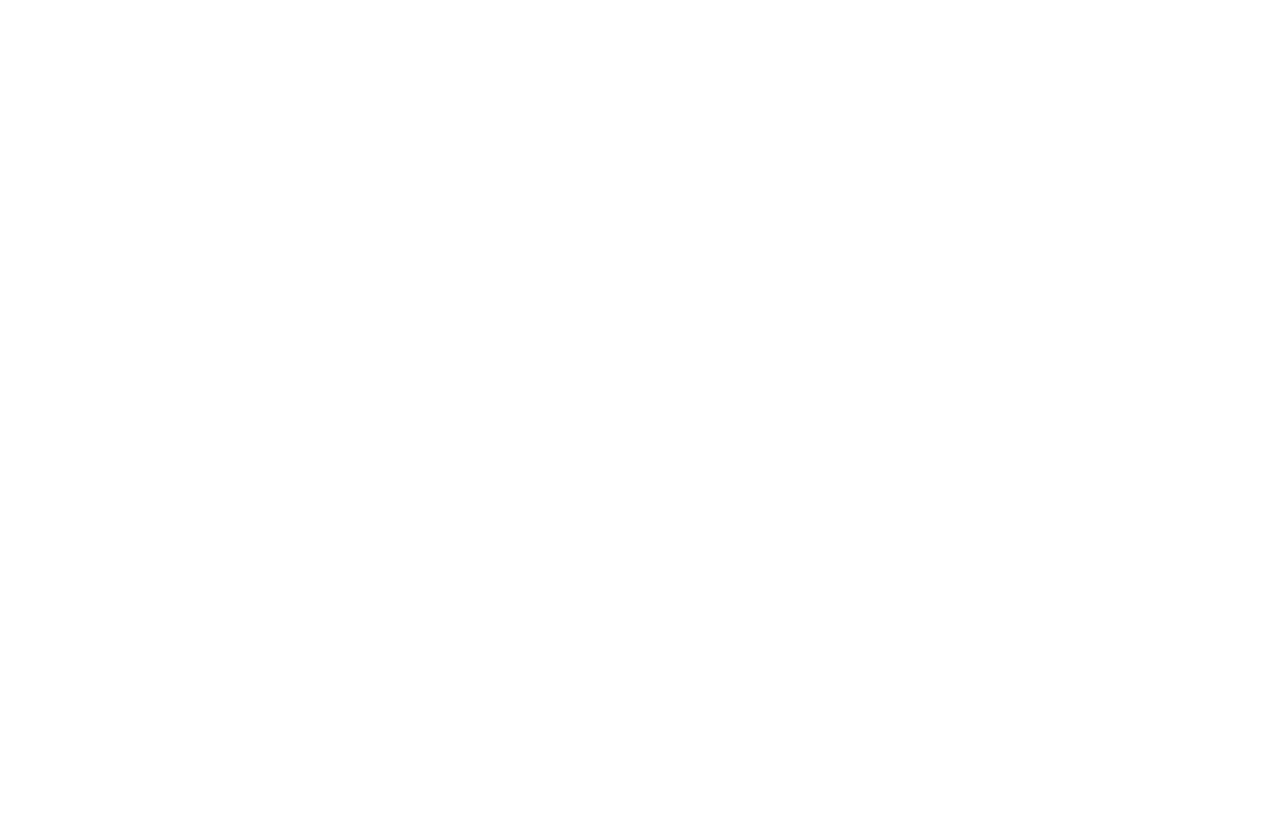
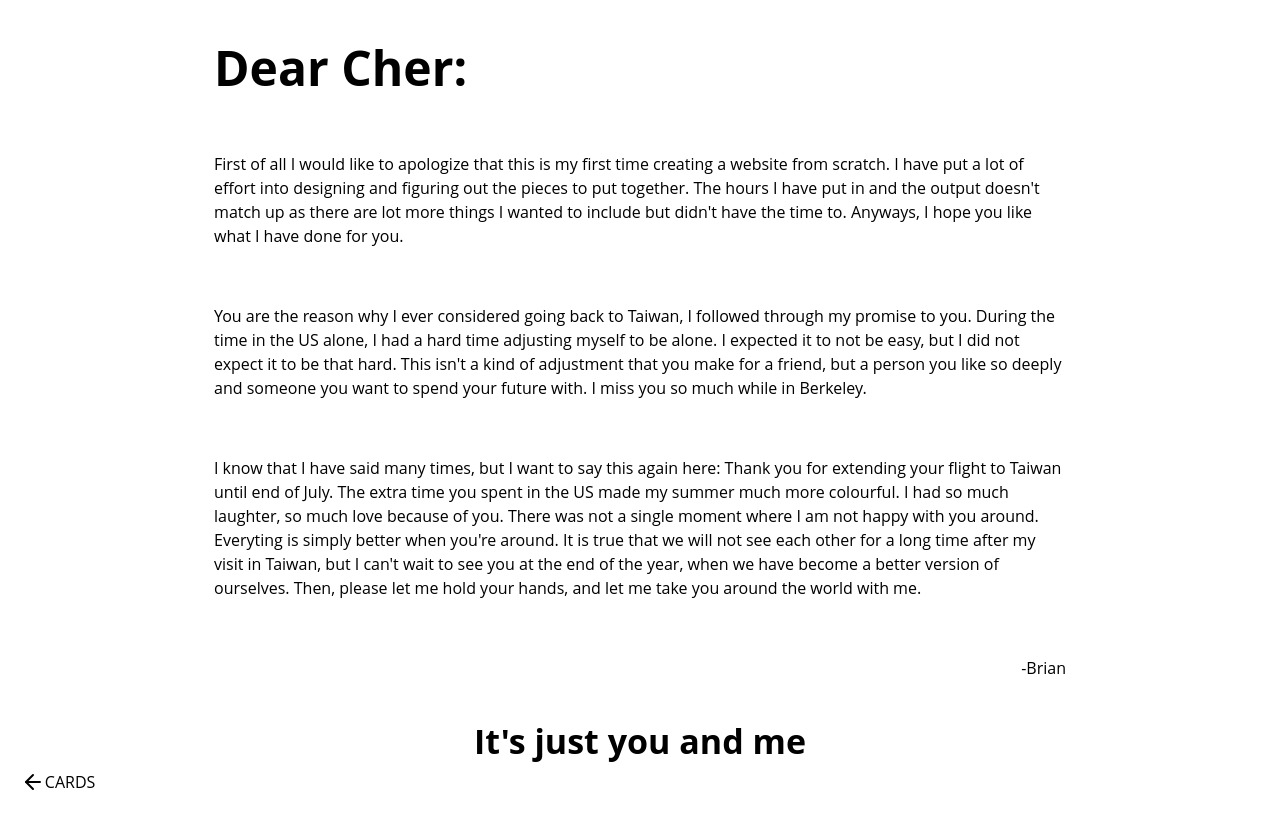
Before and after one commit to brian890809/cher-bday, a React (Create React App) app: page /love-letter in a window 1280 px wide. Before the commit this address had no page. Shown: the top 828 px of the page. Before the commit the page ends 800 px from the top, so only its background shows below. Built offline with nearby package versions, Linux system fonts and the light colour scheme.

Commit message:
complete

```diff
--- a/src/App.js
+++ b/src/App.js
@@ -2,6 +2,7 @@
 import { BrowserRouter as Router, Route, Routes } from "react-router-dom";
 import Card from './pages/card/card.page'
 import Home from './pages/home/home.page'
+import LoveLetter from './pages/love-letter/love-letter.page'
 import React from 'react';
 import theme from './theme/theme';
 import {ThemeProvider} from '@mui/material/styles';
@@ -18,6 +19,7 @@
             <Routes>
               <Route path="/" element={<Home/>} />
               <Route path="/card" element={<Card/>} />
+              <Route path='/love-letter' element={<LoveLetter/>}/>
             </Routes>
           </Router>
         </ThemeProvider>
--- a/src/pages/card/card.page.jsx
+++ b/src/pages/card/card.page.jsx
@@ -44,7 +44,6 @@
                 </Slider>
                 <Pagination sx={{color: 'black'}} className="pagination prev" children="Home" href="/"/>
                 <Pagination sx={{color: 'black'}} className="pagination next" next children="Love Letter" href="/love-letter"/>
-                {/* <IconButton children="ChevronLeft"/> */}
             </div>
         )
     }
--- /dev/null
+++ b/src/pages/love-letter/love-letter.data.js
@@ -0,0 +1,8 @@
+export const data = {
+    title: "Dear Cher:",
+    motto: "It's just you and me",
+    body: "First of all I would like to apologize that this is my first time creating a website from scratch. I have put a lot of effort into designing and figuring out the pieces to put together. The hours I have put in and the output doesn't match up as there are lot more things I wanted to include but didn't have the time to. Anyways, I hope you like what I have done for you.",
+    body2: "You are the reason why I ever considered going back to Taiwan, I followed through my promise to you. During the time in the US alone, I had a hard time adjusting myself to be alone. I expected it to not be easy, but I did not expect it to be that hard. This isn't a kind of adjustment that you make for a friend, but a person you like so deeply and someone you want to spend your future with. I miss you so much while in Berkeley.",
+    body3: "I know that I have said many times, but I want to say this again here: Thank you for extending your flight to Taiwan until end of July. The extra time you spent in the US made my summer much more colourful. I had so much laughter, so much love because of you. There was not a single moment where I am not happy with you around. Everyting is simply better when you're around. It is true that we will not see each other for a long time after my visit in Taiwan, but I can't wait to see you at the end of the year, when we have become a better version of ourselves. Then, please let me hold your hands, and let me take you around the world with me.",
+    signature: "-Brian"
+}
--- /dev/null
+++ b/src/pages/love-letter/love-letter.page.jsx
@@ -0,0 +1,25 @@
+import React from 'react';
+import Typography from '@mui/material/Typography';
+import Container from '@mui/material/Container';
+import {Pagination} from './../../components'
+import './love-letter.styles.css';
+import { data } from './love-letter.data'
+
+export default class LoveLetter extends React.Component {
+    constructor(props) {
+        super(props);
+    }
+    render() {return(
+        <div className="love-letter">
+            <Container maxWidth='md'>
+                <Typography variant="h3" className="title" children={data.title}/>
+                <Typography variant="body1" className="body" children={data.body} />
+                <Typography variant="body1" className="body" children={data.body2} />
+                <Typography variant="body1" className="body" children={data.body3} />
+                <Typography align="right" variant="body1" className="body" children={data.signature} />
+                <Typography align="center" variant="h4" className="title" children={data.motto} />
+            </Container>
+            <Pagination sx={{color: 'black'}} className="pagination prev" children="Cards" href="/card"/>
+        </div>
+    )}
+}
--- /dev/null
+++ b/src/pages/love-letter/love-letter.styles.css
@@ -0,0 +1,7 @@
+.love-letter .title {
+    font-weight: bold;
+    margin-top: 5vh;
+}
+.love-letter .body {
+    margin-top: 7vh;
+}
```
